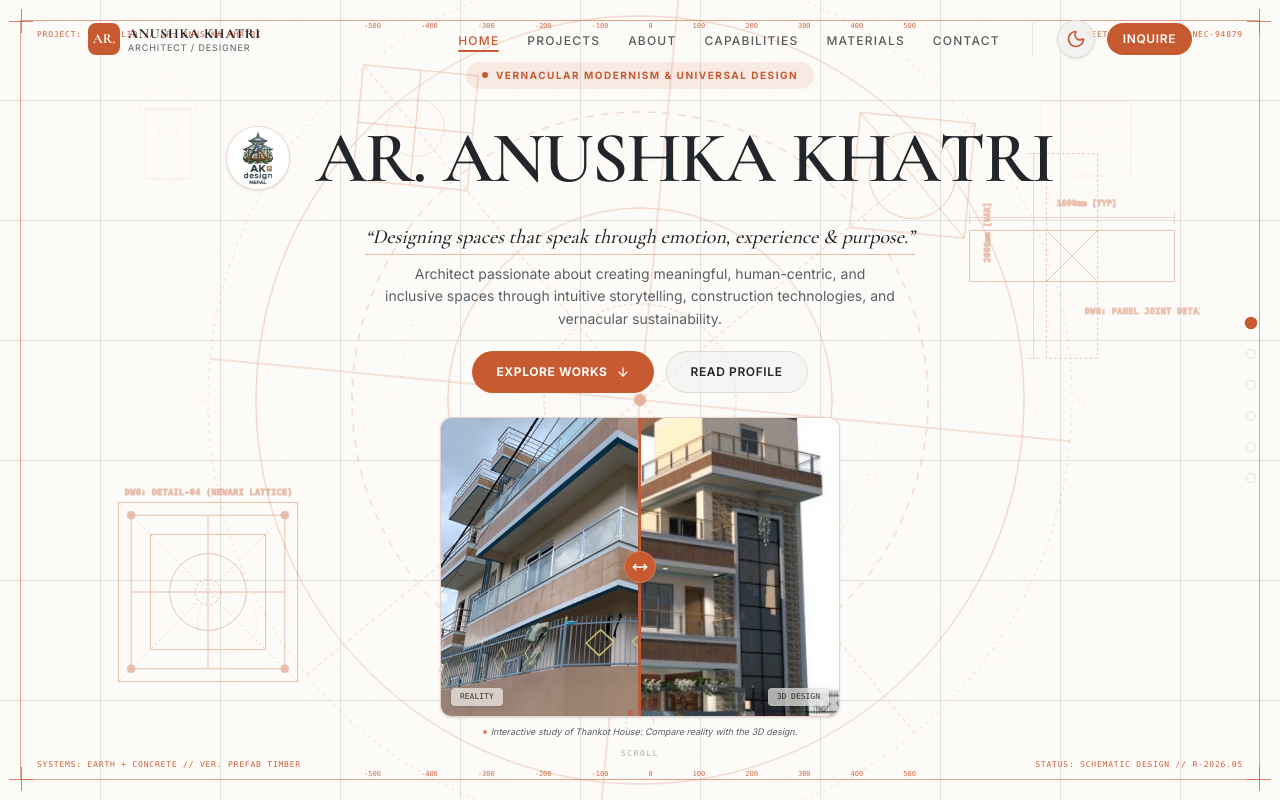
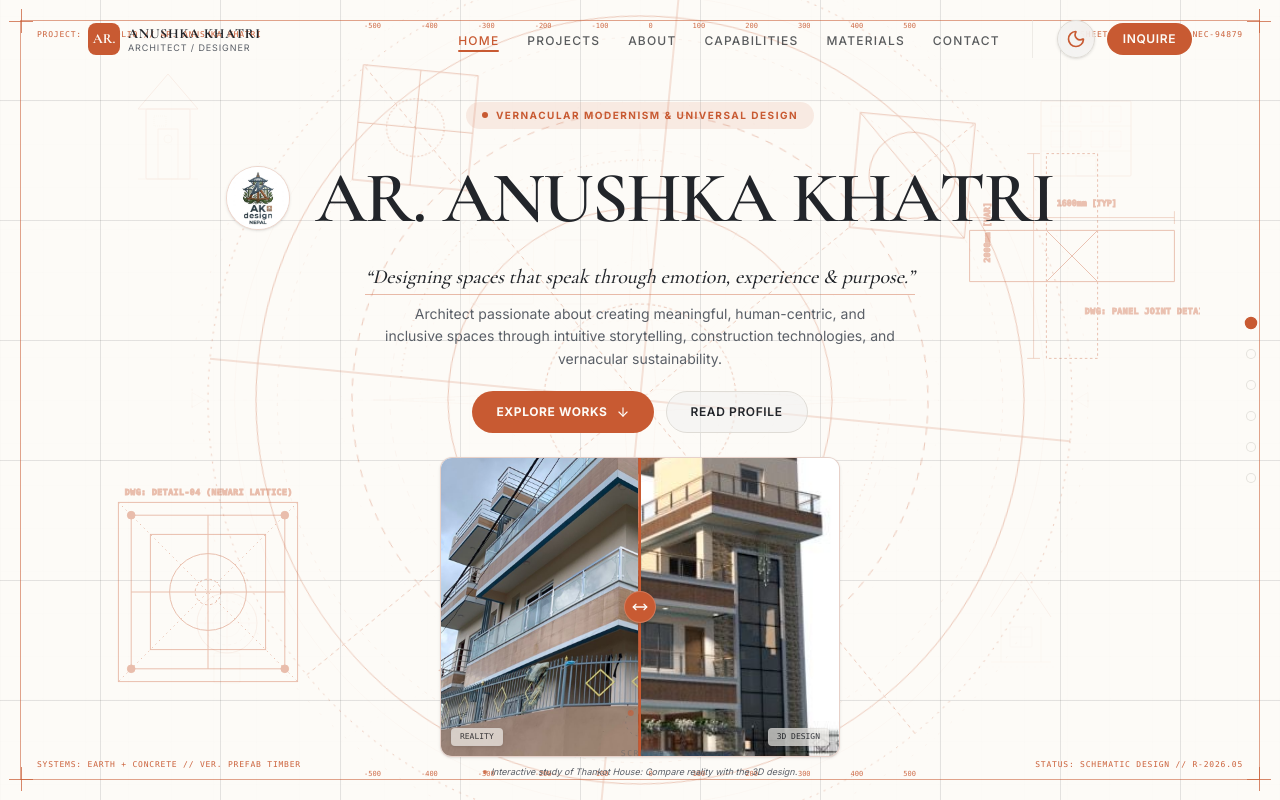
Before and after one commit to arthurrgg8-lgtm/anushka_portfolio, a Next.js app: page / in a window 1280 px wide. Built offline with nearby package versions, Linux system fonts and the light colour scheme.

Commit message:
fix(hero): push main content container down slightly to avoid overlap with navigation header

```diff
--- a/src/app/page.tsx
+++ b/src/app/page.tsx
@@ -348,7 +348,7 @@ export default function Home() {
 
           {/* ─── Main Content ─── */}
           <div
-            className="max-w-4xl mx-auto text-center z-10 flex flex-col items-center"
+            className="max-w-4xl mx-auto text-center z-10 flex flex-col items-center mt-12 sm:mt-16 md:mt-20"
           >
             {/* Tagline Badge */}
             <span
```
